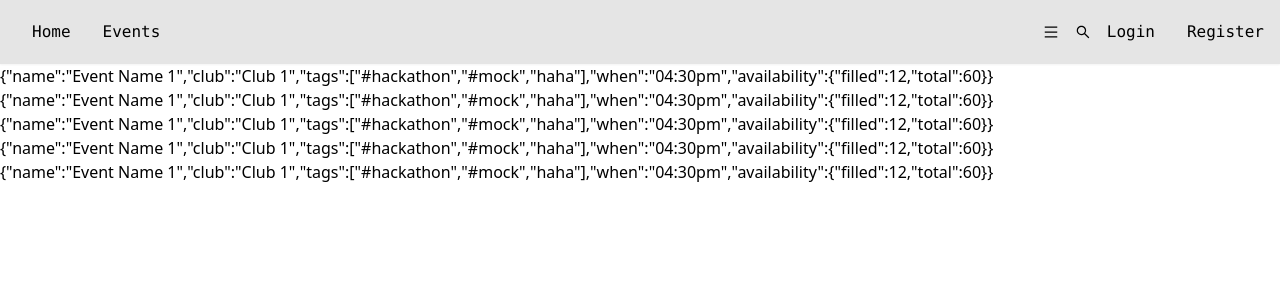
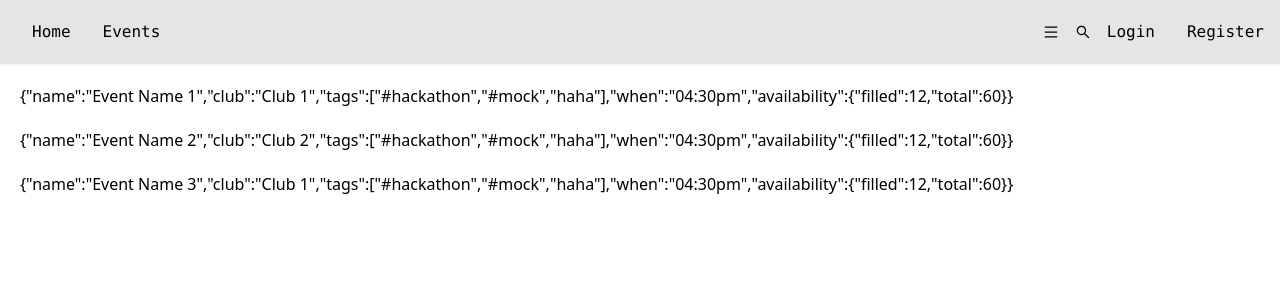
Before and after one commit to ComputerSocietyVITC/club-events, a React (Create React App) app: page /events in a window 1280 px wide. Shown: the top 300 px of the page. Built offline with nearby package versions, Linux system fonts and the light colour scheme; the HTML template or start-up script is replaced by a standard one.

Commit message:
add structure for events and inividual events

```diff
--- a/src/App.jsx
+++ b/src/App.jsx
@@ -5,6 +5,7 @@ import Login from './auth/Login';
 import Register from './forms/Register';
 import Home from './content/Home';
 import Events from './content/events/Events';
+import IndividualEvent from './content/events/IndivualEvent';
 
 const App = () => (
   <Router>
@@ -14,6 +15,7 @@ const App = () => (
       <Route path="/login" element={<Login />} />
       <Route path="/register" element={<Register />} />
       <Route path="/events" element={<Events />} />
+      <Route path="/events/:eventId" element={<IndividualEvent />} />
     </Routes>
   </Router>
 );
--- a/src/content/events/Events.jsx
+++ b/src/content/events/Events.jsx
@@ -1,4 +1,7 @@
-const mockEventData = {
+import { Link } from 'react-router-dom';
+
+const data = [
+  {
     name: 'Event Name 1',
     club: 'Club 1',
     tags: ['#hackathon', '#mock', 'haha'],
@@ -7,10 +10,39 @@ const mockEventData = {
       filled: 12,
       total: 60,
     },
+  },
+  {
+    name: 'Event Name 2',
+    club: 'Club 2',
+    tags: ['#hackathon', '#mock', 'haha'],
+    when: '04:30pm',
+    availability: {
+      filled: 12,
+      total: 60,
+    },
+  },
+  {
+    name: 'Event Name 3',
+    club: 'Club 1',
+    tags: ['#hackathon', '#mock', 'haha'],
+    when: '04:30pm',
+    availability: {
+      filled: 12,
+      total: 60,
+    },
+  },
+];
+
+const EventCard = ({ details, idx }) => {
+  return (
+    <>
+      <Link to={`/events/${idx}`}>
+        <p className="m-5">{JSON.stringify(details)}</p>
+      </Link>
+    </>
+  );
 };
 
-const EventCard = (details) => <p>{JSON.stringify(mockEventData)}</p>;
-
-const Events = () => new Array(5).fill(mockEventData).map((data) => <EventCard details={data} />);
+const Events = () => data.map((data, idx) => <EventCard details={data} idx={idx} key={idx} />);
 
 export default Events;
--- /dev/null
+++ b/src/content/events/IndivualEvent.jsx
@@ -0,0 +1,9 @@
+import { useParams } from 'react-router-dom';
+
+const IndividualEvent = () => {
+  console.log('this is working');
+  const { eventId } = useParams();
+  return <p>This is event id : {eventId}</p>;
+};
+
+export default IndividualEvent;
```
Also changed, not shown: 1 other file (tests, documents, lock files or other folders). Lines whose indentation alone changed are shown as unchanged.
